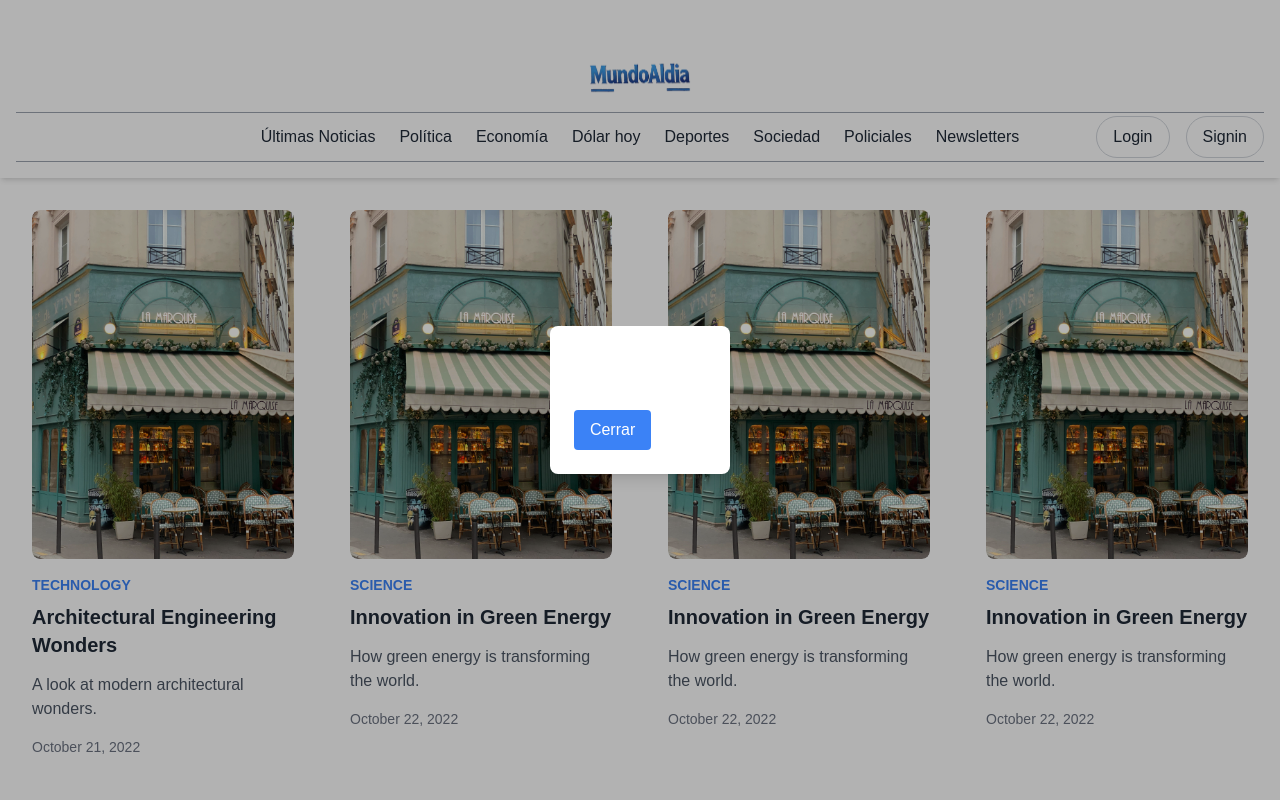
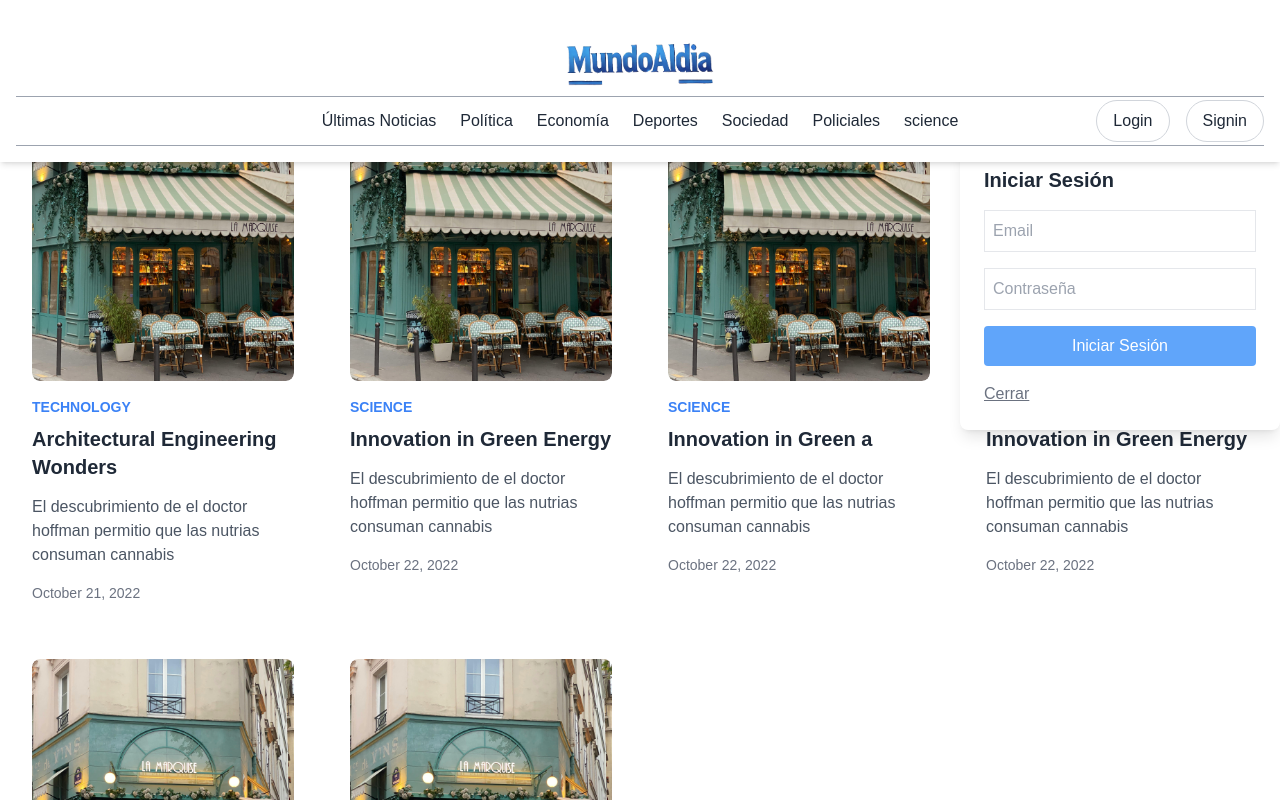
Before and after one commit to Benjahoff/MundoAlDia, a Next.js app: page / in a window 1280 px wide. Both pictures are taken after a click on the button "Login". Shown: the top 800 px of the page. Built offline with nearby package versions, Linux system fonts and the light colour scheme.

Commit message:
add login and register wiew, change position in header

```diff
--- a/app/globals.css
+++ b/app/globals.css
@@ -13,6 +13,7 @@ body {
   color: var(--foreground);
   background: var(--background);
   font-family: Arial, Helvetica, sans-serif;
+  @apply text-gray-800;
 }
 
 @layer utilities {
--- a/app/layout.js
+++ b/app/layout.js
@@ -27,9 +27,7 @@ export default function RootLayout({ children }) {
         className={`${geistSans.variable} ${geistMono.variable} antialiased`}
       >
         <Header />
-          <NewsProvider>
-            {children}
-          </NewsProvider>
+        <NewsProvider>{children}</NewsProvider>
         <Footer />
       </body>
     </html>
--- a/components/Header.jsx
+++ b/components/Header.jsx
@@ -1,37 +1,63 @@
 "use client";
 
-import { useState } from 'react';
+import { useState, useRef } from 'react';
 import { Dialog } from '@headlessui/react';
 import Image from 'next/image';
 import logo from '../assets/logo.png';
 import user from '../assets/user.png';
+import { useRouter } from 'next/navigation';
 
 export default function Header() {
   const [menuOpen, setMenuOpen] = useState(false);
   const [modalOpen, setModalOpen] = useState(false);
+  const [isLogin, setIsLogin] = useState(true); // Controlar si es login o registro
+  const [modalPosition, setModalPosition] = useState({ top: 0, left: 0 });
 
+  const loginButtonRef = useRef(null); // Referencia al botón de login
+  const signinButtonRef = useRef(null); // Referencia al botón de signin
+  const router = useRouter();
 
+  const goToHome = () => {
+    router.push('/');
+  };
+
+  const goToCategory = (cat) => {
+    router.push(`/${cat}`);
+  };
+
+  const openModal = (isLoginForm, ref) => {
+    if (isLoginForm) {
+      const rect = ref.current.getBoundingClientRect();
+      const screenWidth = window.innerWidth;
+      let adjustedLeft = rect.left + window.scrollX;
+
+      if (rect.left + 300 > screenWidth) {
+        adjustedLeft = screenWidth - 320;
+      }
+
+      setModalPosition({ top: rect.bottom + window.scrollY, left: adjustedLeft });
+    }
+
+    setIsLogin(isLoginForm);
+    setModalOpen(true);
+  };
   const menuItems = [
     'Últimas Noticias',
     'Política',
     'Economía',
-    'Dólar hoy',
     'Deportes',
     'Sociedad',
     'Policiales',
-    'Newsletters',
+    'science'
   ];
 
   return (
-    <header className="bg-white shadow-md shadow-cream-200 p-4 mt-4 relative">
-
-      {/* Nombre del diario */}
+    <header className="bg-white shadow-md shadow-cream-200 p-4 fixed w-full z-10">
       <div className="text-center my-2 h-16 flex items-center justify-center">
         <button
           className="text-gray-800 focus:outline-none md:hidden mt-2"
           onClick={() => setMenuOpen(!menuOpen)}
         >
-          {/* Icono de menú hamburguesa */}
           <svg
             className="w-6 h-6"
             fill="none"
@@ -47,9 +73,8 @@ export default function Header() {
             ></path>
           </svg>
         </button>
-        <Image src={logo} alt="logo" width={110} height={60} className="mx-auto" />
+        <Image src={logo} alt="logo" width={160} height={110} className="mx-auto cursor-pointer" onClick={goToHome} />
 
-        {/* Imagen de usuario */}
         <div className="rounded-full overflow-hidden w-8 h-8 md:hidden mt-2">
           <Image
             src={user}
@@ -62,12 +87,11 @@ export default function Header() {
         </div>
       </div>
 
-      {/* Menú en mobile */}
       {menuOpen && (
         <nav className="md:hidden bg-white">
           <ul className="flex flex-col space-y-2 items-center">
             {menuItems.map((item, index) => (
-              <li key={index} className="text-gray-800 hover:text-gray-600">
+              <li key={index} className="text-gray-800 hover:text-gray-600" onClick={() => goToCategory(item)}>
                 {item}
               </li>
             ))}
@@ -75,15 +99,14 @@ export default function Header() {
         </nav>
       )}
 
-      {/* Menú y botones en pantallas grandes */}
       <div className="hidden md:flex items-center w-full border-t border-b border-gray-400 py-3 justify-center">
-        {/* Menú */}
         <nav className="flex">
           <ul className="flex space-x-6">
             {menuItems.map((item, index) => (
               <li
                 key={index}
                 className="text-gray-800 hover:text-gray-600 cursor-pointer"
+                onClick={() => goToCategory(item)}
               >
                 {item}
               </li>
@@ -91,16 +114,17 @@ export default function Header() {
           </ul>
         </nav>
 
-        {/* Botones de login/signin fuera del flujo */}
         <div className="absolute right-4 flex space-x-4">
           <button
-            onClick={() => setModalOpen(true)}
+            ref={loginButtonRef}
+            onClick={() => openModal(true, loginButtonRef)}
             className="bg-white border border-gray-300 text-gray-800 rounded-full px-4 py-2 hover:bg-gray-100"
           >
             Login
           </button>
           <button
-            onClick={() => setModalOpen(true)}
+            ref={signinButtonRef}
+            onClick={() => openModal(false, signinButtonRef)}
             className="bg-white border border-gray-300 text-gray-800 rounded-full px-4 py-2 hover:bg-gray-100"
           >
             Signin
@@ -108,15 +132,37 @@ export default function Header() {
         </div>
       </div>
 
-      {/* Modal de login/signin */}
-      {modalOpen && (
+      {modalOpen &&
+        (isLogin ? (
+          <>
             <Dialog open={modalOpen} onClose={() => setModalOpen(false)}>
-          <div className="fixed inset-0 bg-black bg-opacity-30 flex justify-center items-center">
+              <div
+                className="fixed"
+                style={{ top: modalPosition.top, left: modalPosition.left }}
+              >
                 <div className="bg-white p-6 rounded-lg shadow-lg">
-              <h2 className="text-xl font-bold mb-4">Login / Signin</h2>
-              {/* Aquí agregarías el formulario de autenticación */}
+                  <h2 className="text-xl font-bold mb-4">Iniciar Sesión</h2>
+                  <form className="space-y-4">
+                    <input
+                      type="email"
+                      placeholder="Email"
+                      className="border p-2 w-full"
+                    />
+                    <input
+                      type="password"
+                      placeholder="Contraseña"
+                      className="border p-2 w-full"
+                    />
                     <button
-                className="mt-4 bg-blue-500 text-white px-4 py-2 rounded"
+                      type="submit"
+                      className="w-full bg-blue-400 text-white p-2 rounded hover:bg-blue-500"
+                    >
+                      Iniciar Sesión
+                    </button>
+                  </form>
+
+                  <button
+                    className="mt-4 text-gray-500 underline"
                     onClick={() => setModalOpen(false)}
                   >
                     Cerrar
@@ -124,7 +170,57 @@ export default function Header() {
                 </div>
               </div>
             </Dialog>
-      )}
-    </header>
+          </>
+        ) : (
+          <>
+            <Dialog open={modalOpen} onClose={() => setModalOpen(false)}>
+              <div
+                className="fixed"
+                style={{ top: modalPosition.top, left: modalPosition.left }}
+              >
+                <div className="bg-white p-6 rounded-lg shadow-lg">
+                  <h2 className="text-xl font-bold mb-4">Registro</h2>
+                  <form className="space-y-4">
+                    <input
+                      type="text"
+                      placeholder="Nombre"
+                      className="border p-2 w-full"
+                    />
+                    <input
+                      type="text"
+                      placeholder="Apellido"
+                      className="border p-2 w-full"
+                    />
+                    <input
+                      type="email"
+                      placeholder="Email"
+                      className="border p-2 w-full"
+                    />
+                    <input
+                      type="password"
+                      placeholder="Contraseña"
+                      className="border p-2 w-full"
+                    />
+                    <button
+                      type="submit"
+                      className="w-full bg-blue-400 text-white p-2 rounded hover:bg-blue-500"
+                    >
+                      Registrarse
+                    </button>
+                  </form>
+
+                  <button
+                    className="mt-4 text-gray-500 underline"
+                    onClick={() => setModalOpen(false)}
+                  >
+                    Cerrar
+                  </button>
+                </div>
+              </div>
+            </Dialog>
+          </>
+        ))
+      }
+    </header >
   );
 }
--- a/components/NewsItem.jsx
+++ b/components/NewsItem.jsx
@@ -1,24 +1,36 @@
 import Image from 'next/image';
 import noticeImage from '../assets/notice.jpg'
-export default function NewsItem({ imageUrl, title, category, description, dateCreated }) {
+import { useRouter } from 'next/navigation';
+export default function NewsItem({ id,imageUrl, title, category, subtitle, dateCreated }) {
+
+  const router = useRouter();
+
+  const handleClick = () => {
+    router.push(`/news/${id}`); // Redirigir a /news/[id] al hacer clic
+  };
+  const goToCategory = (cat) => {
+    router.push(`/${cat}`); // Redirigir a la homepage cuando se hace clic en el título
+  };
+
   return (
-    <div className="max-w-lg mx-auto p-4 rounded-lg hover:shadow-lg hover:transform hover:scale-105 transition-all duration-300">
+    <div className="max-w-lg mx-auto p-4 rounded-lg hover:shadow-lg z-2">
       <div className="overflow-hidden rounded-lg">
         <Image
           src={noticeImage}
           alt={title}
           width={600}
           height={400}
-          className="rounded-lg object-cover hover:scale-110 transition-transform duration-300"
+          className="rounded-lg object-cover hover:scale-110 transition-transform duration-300 cursor-pointer"
+          onClick={handleClick}
         />
       </div>
       <div className="mt-4">
-        <p className="text-blue-500 uppercase text-sm font-semibold">{category}</p>
-        <h2 className="mt-2 text-xl font-bold text-gray-800 hover:text-gray-900 transition-all duration-300 relative">
+        <p className="text-blue-500 uppercase text-sm font-semibold cursor-pointer" onClick={()=>goToCategory(category)}>{category}</p>
+        <h2 className="mt-2 text-xl font-bold text-gray-800 hover:text-blue-400 transition-all duration-300 relative cursor-pointer" onClick={handleClick}>
           {title}
           <span className="block h-0.5 bg-blue-400 scale-x-0 hover:scale-x-100 transition-transform duration-300 origin-left mt-1"></span>
         </h2>
-        <p className="mt-2 text-gray-600">{description}</p>
+        <p className="mt-2 text-gray-600 cursor-pointer"  onClick={handleClick}>{subtitle}</p>
         <div className="mt-4 flex items-center text-sm text-gray-500">
           <p>{dateCreated}</p>
         </div>
--- a/components/NewsList.jsx
+++ b/components/NewsList.jsx
@@ -15,10 +15,11 @@ export default function NewsList({news}) {
       {news.map((newsItem) => (
         <div key={newsItem.id}>
           <NewsItem
+            id={newsItem.id}
             imageUrl={newsItem.imageUrl}
             title={newsItem.title}
             category={newsItem.category}
-            description={newsItem.description}
+            subtitle={newsItem.subtitle}
             dateCreated={newsItem.dateCreated}
           />
         </div>
--- a/context/NewsContext.js
+++ b/context/NewsContext.js
@@ -28,7 +28,7 @@ export const NewsProvider = ({ children }) => {
     {
       id: 3,
       imageUrl: '/path/to/image2.jpg',
-      title: 'Innovation in Green Energy',
+      title: 'Innovation in Green a',
       subtitle: 'El descubrimiento de el doctor hoffman permitio que las nutrias consuman cannabis',
       category: 'Science',
       description: 'How green energy is transforming the world.',
```
Also changed, not shown: app/[category]/page.jsx (+5 -5 lines), app/news/[id]/page.jsx (+13 -7 lines). Lines whose indentation alone changed are shown as unchanged.
